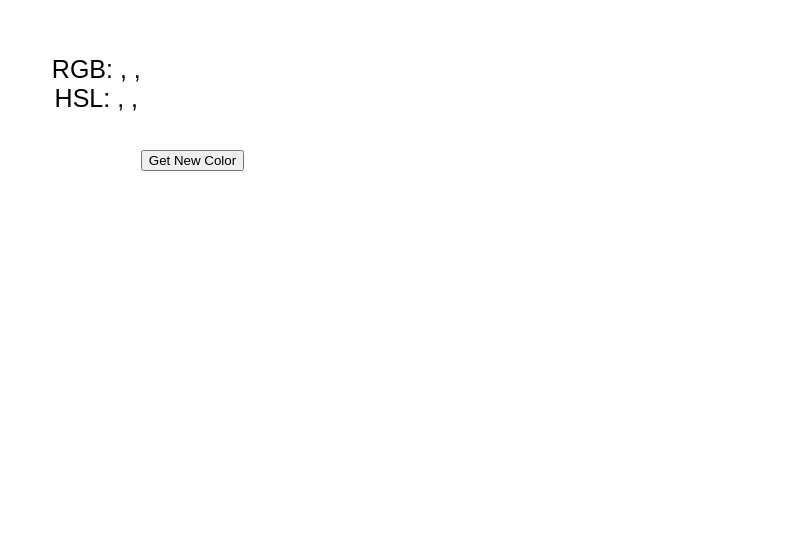
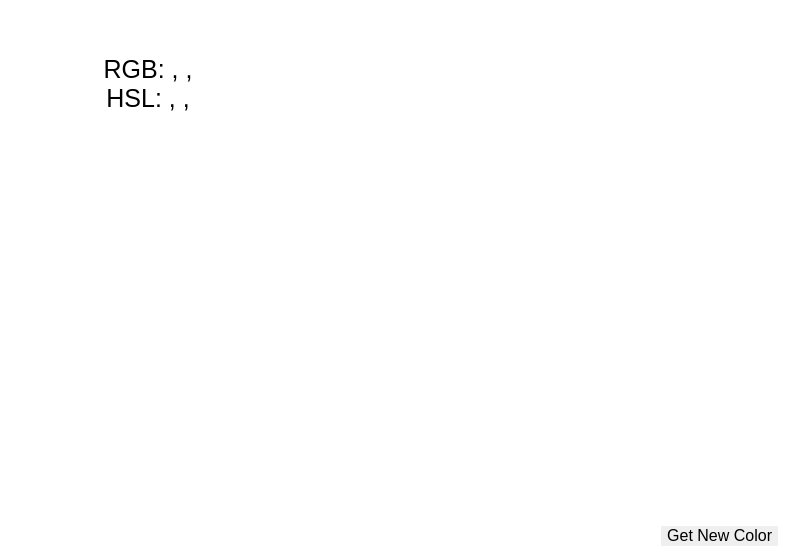
Before and after one commit to maxnovak/color-randomizer, a React (Create React App) app in the folder client/: page / in a window 1280 px wide. Shown: the part 244-800 px from the top of the page, without its empty margins (492-1280 px from the left). Built offline with nearby package versions, Linux system fonts and the light colour scheme; no server answers; a web font is replaced by a local one.

Commit message:
Style button to fit with page better

```diff
--- a/client/src/App.css
+++ b/client/src/App.css
@@ -14,3 +14,14 @@ span {
   vertical-align: 200%;
   line-height: normal;
 }
+
+button {
+  border: none;
+  text-align: center;
+  text-decoration: none;
+  display: inline-block;
+  font-size: 16px;
+  position: fixed;
+  bottom: 10px;
+  right: 10px;
+}
--- a/client/src/App.js
+++ b/client/src/App.js
@@ -39,6 +39,7 @@ class App extends Component {
 
   render() {
     return (
+      <div>
         <div className="App" style={{backgroundColor : this.state.color.hex}}>
           <span>
             <div className="NameOfColor"> {this.state.color.name} </div>
@@ -46,7 +47,8 @@ class App extends Component {
             RGB: {this.state.rgb.red}, {this.state.rgb.green}, {this.state.rgb.blue} <br/>
             HSL: {this.state.hsl.hue}, {this.state.hsl.saturation}, {this.state.hsl.lightness}
           </span>
-        <button onClick={this.getNewColor}>Get New Color</button>
+          <button onClick={this.getNewColor} style= {{backgroundColor : this.state.color.hex}}>Get New Color</button>
+        </div>
       </div>
     );
   }
```
Lines whose indentation alone changed are shown as unchanged.
